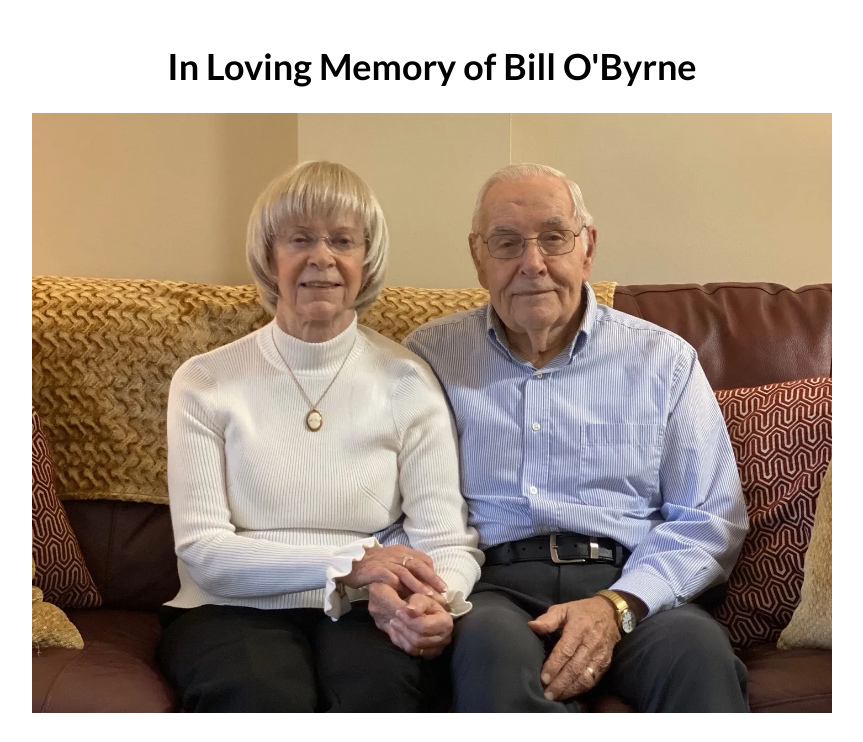
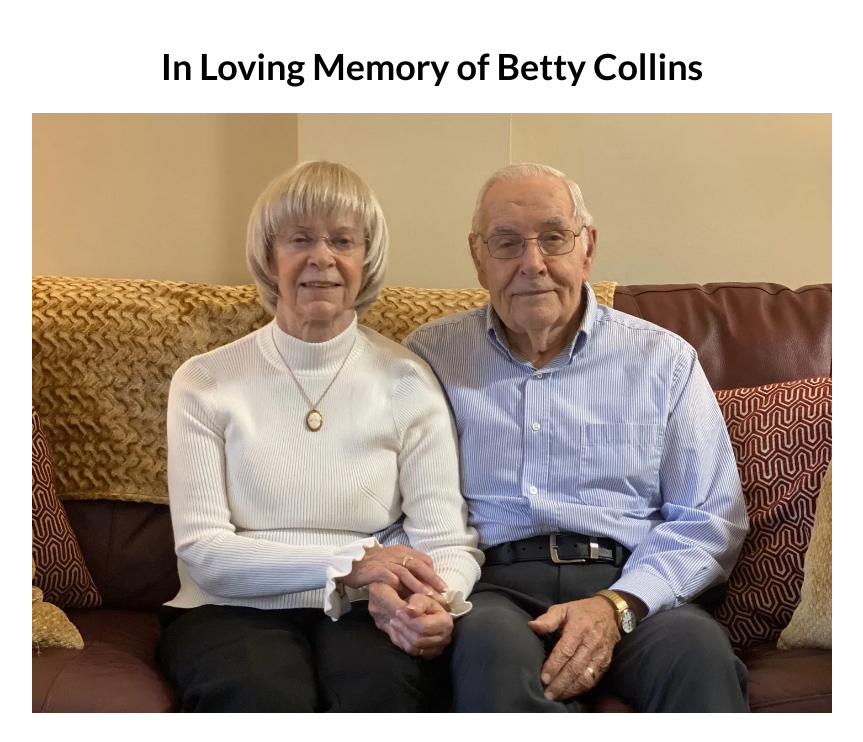
Before and after one commit to RayHollister/bettycollins.elegies.online, a plain HTML site: page index.html in a window 1280 px wide. Shown: the top 742 px of the page, without its empty margins (208-1071 px from the left). Drawn offline with nearby package versions, Linux system fonts and the light colour scheme.

Commit message:
Update memorial title to reflect Betty Collins

```diff
--- a/index.html
+++ b/index.html
@@ -99,7 +99,7 @@
 
 <body class="tachyons f4">
       <div class="container">
-            <h1 class="f2 tc lh-title">In Loving Memory of Bill O'Byrne</h1>
+            <h1 class="f2 tc lh-title">In Loving Memory of Betty Collins</h1>
             <a href="photos/Betty-Collins-025.webp" data-lightbox="gallery"
                   data-alt="Betty Collins and Bill O'Byrne sitting on the couch holding hands"
                   data-title="Betty Collins and Bill O'Byrne sitting on the couch holding hands">
```
